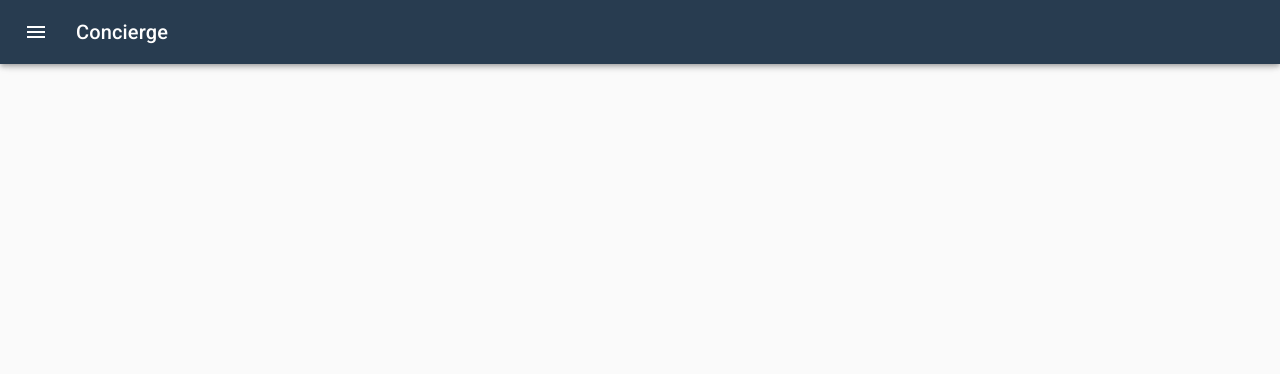
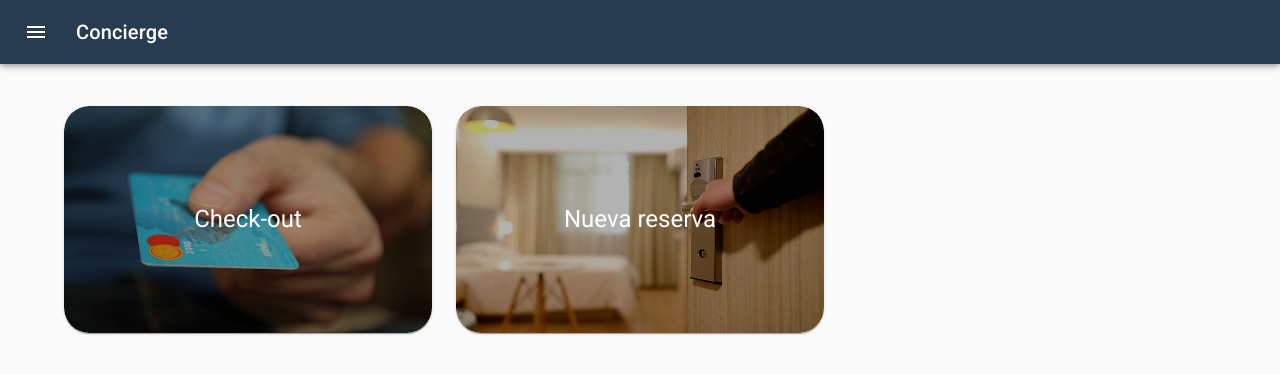
Before and after one commit to pabloi09/concierge, a React (Create React App) app: page /estancia in a window 1280 px wide. Shown: the top 374 px of the page. Built offline with nearby package versions, Linux system fonts and the light colour scheme.

Commit message:
Stay component created with grid and images

```diff
--- /dev/null
+++ b/src/components/Stay.js
@@ -0,0 +1,13 @@
+import React, { Component } from 'react';
+import GridComponent from "./GridComponent"
+import {stay} from "../constants/stay"
+
+class Stay extends Component {
+    render() {
+        return (
+            <GridComponent data={stay}/>
+        );
+    }
+}
+
+export default Stay;
--- a/src/components/UserApp.js
+++ b/src/components/UserApp.js
@@ -14,6 +14,7 @@ import Transport from "./Transport"
 import RoomService from "./RoomService"
 import LeisurePage from "./LeisurePage"
 import Profile from "./Profile"
+import Stay from "./Stay"
 
 class UserApp extends Component {
     render() {
@@ -30,7 +31,7 @@ class UserApp extends Component {
                                     <Profile />
                                 </Route>
                                 <Route path="/estancia">
-
+                                    <Stay />
                                 </Route>
                                 <Route path="/servicio-habitaciones">
                                     <RoomService />
--- a/src/constants/leisure.js
+++ b/src/constants/leisure.js
@@ -22,6 +22,6 @@ export const leisure = [
         "alt": "Página de compras",
         "src": "assets/ocio/compras.jpg",
         "path": "/ocio/compras"
-    },
+    }
 
 ]
--- /dev/null
+++ b/src/constants/stay.js
@@ -0,0 +1,14 @@
+export const stay = [
+    {
+        "title": "Check-out",
+        "alt": "Página de check-out",
+        "src": "assets/stay/checkout.jpg",
+        "path": "/estancia/check-out"
+    },
+    {
+        "title": "Nueva reserva",
+        "alt": "Página de nueva reserva",
+        "src": "assets/stay/nuevareserva.jpg",
+        "path": "/estancia/nueva-reserva"
+    }
+]
```
Also changed, not shown: public/assets/stay/checkout.jpg (added), public/assets/stay/nuevareserva.jpg (added).
